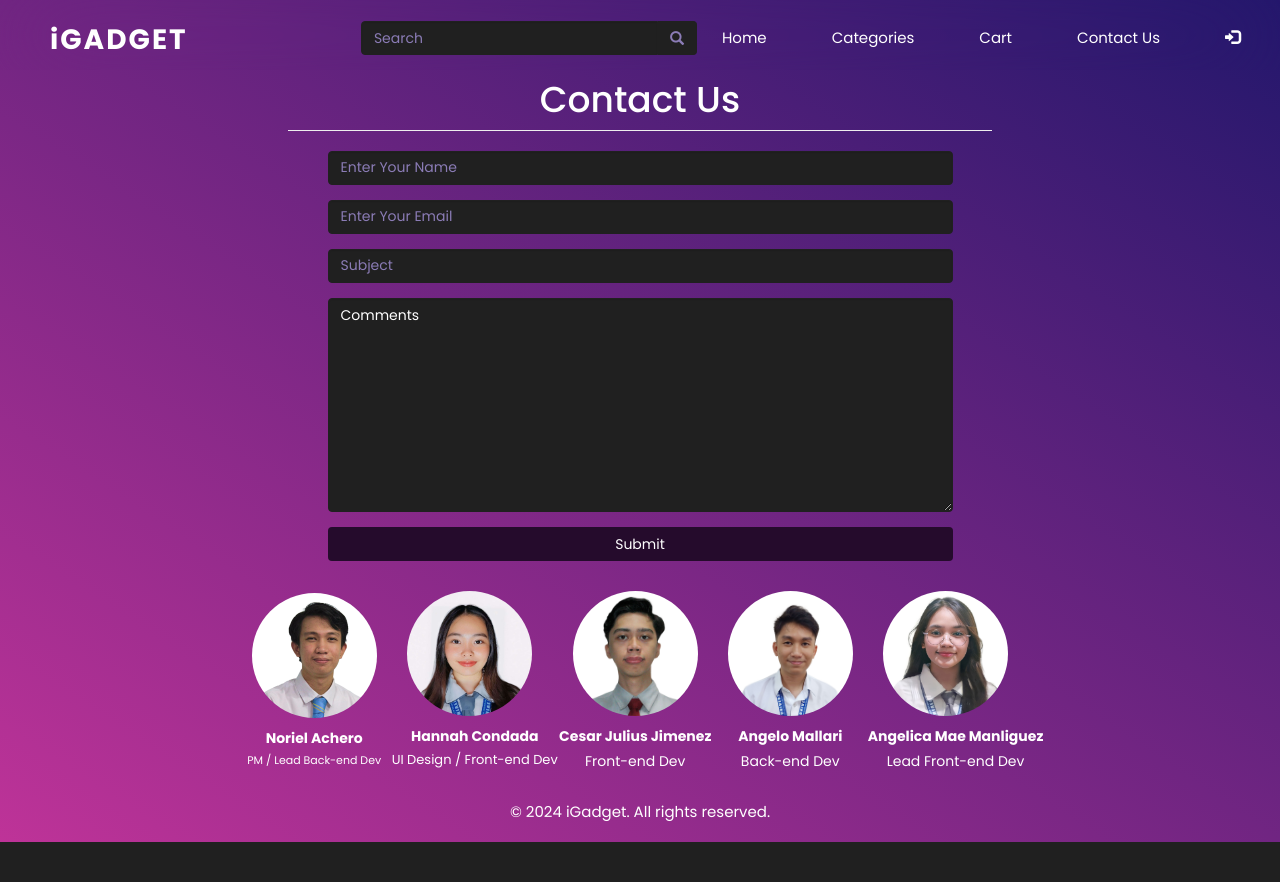
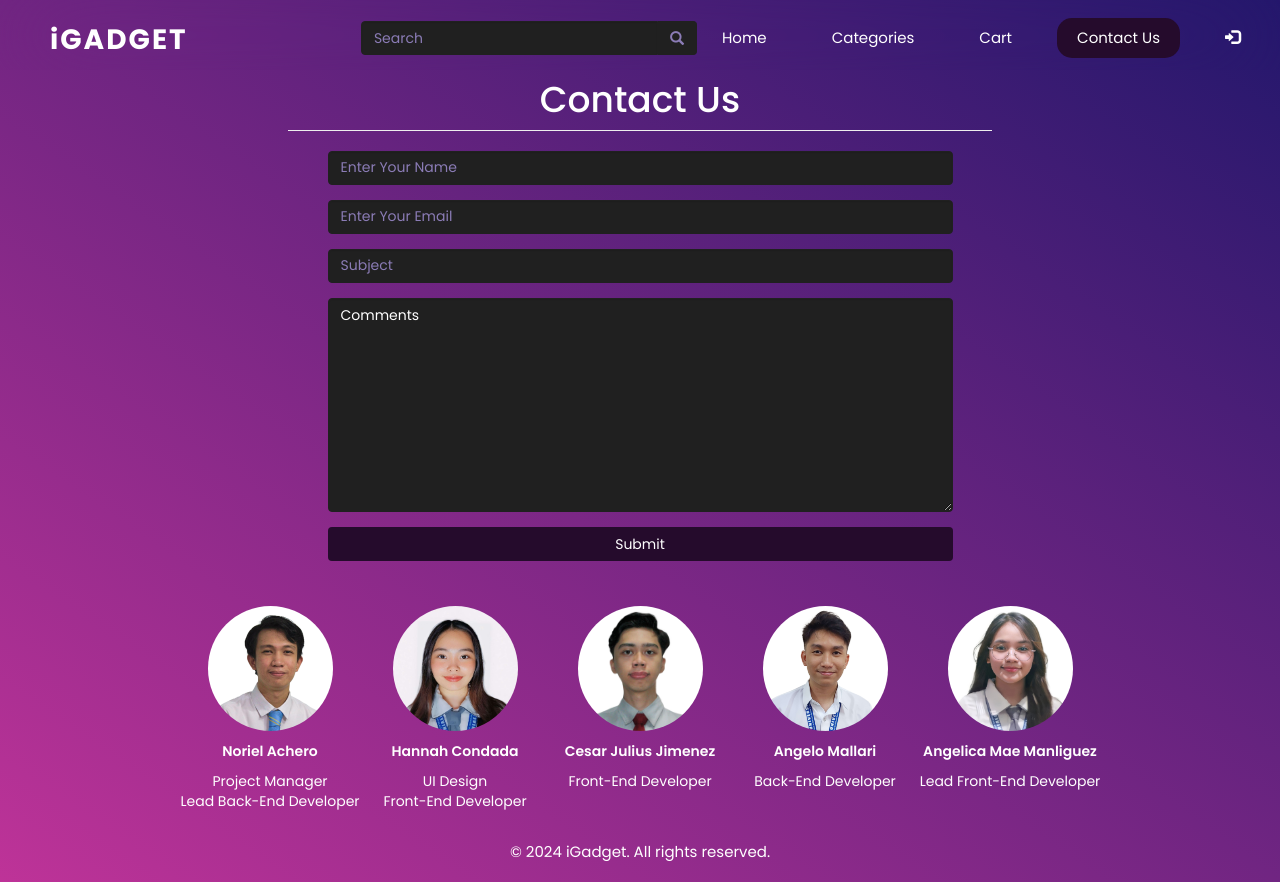
Before and after one commit to NorielAchero/IGADGET, a PHP site: page /contact.php in a window 1280 px wide. Before the commit the page ends 842 px from the top, so only its background shows below. Run offline with PHP 8.4, Linux system fonts and the light colour scheme.

Commit message:
aneligna 2

```diff
--- a/cart.php
+++ b/cart.php
@@ -34,7 +34,7 @@
                 <ul class="nav navbar-nav navbar-right">
                 <li><a href="index.php">Home</a></li>
                 <li><a href="category.php">Categories</a></li>
-                <li><a href="cart.php">Cart</a></li>
+                <li><a href="cart.php" class="active">Cart</a></li>
                 <li><a href="contact.php">Contact Us</a></li>
                 <li><a href="admin/index.php"><span class="glyphicon glyphicon-log-in"></span></a></li>
                 </ul>
--- a/category.php
+++ b/category.php
@@ -28,7 +28,7 @@
             <div class="collapse navbar-collapse" id="mynavbar">
                 <ul class="nav navbar-nav navbar-right">
                 <li><a href="index.php">Home</a></li>
-                <li><a href="category.php">Categories</a></li>
+                <li><a href="category.php" class="active">Categories</a></li>
                 <li><a href="cart.php">Cart</a></li>
                 <li><a href="contact.php">Contact Us</a></li>
                 <li><a href="admin/index.php"><span class="glyphicon glyphicon-log-in"></span></a></li>
@@ -49,7 +49,7 @@
             <div class="container-fluid">
                 <div id="navbar-category">
                     <ul class="nav navbar-nav">
-                        <li><a href="category.php">Mobile Phone</a></li>
+                        <li><a href="category.php" class="active">Mobile Phone</a></li>
                         <li><a href="pc.php">PC</a></li>
                         <li><a href="laptop.php">Laptop</a></li>
                         <li><a href="console.php">Consoles</a></li>
--- a/contact.php
+++ b/contact.php
@@ -30,7 +30,7 @@
                 <li><a href="index.php">Home</a></li>
                 <li><a href="category.php">Categories</a></li>
                 <li><a href="cart.php">Cart</a></li>
-                <li><a href="contact.php">Contact Us</a></li>
+                <li><a href="contact.php" class="active">Contact Us</a></li>
                 <li><a href="admin/index.php"><span class="glyphicon glyphicon-log-in"></span></a></li>
                 </ul>
 
@@ -74,30 +74,40 @@
         </div>
 
         <div class="container animate__animated animate__fadeInUp" style="animation-delay: 0.2s;" id="members">
-            <div class="person" id="person-div">
+            <div class="person">
                 <img src="image/noy.png" alt="noy">
-                <p style = "font-weight: bold;">Noriel Achero</p>
-                <p style = "font-size: 11px;">PM / Lead Back-end Dev</p>
+                <div class="caption">
+                    <p class="name">Noriel Achero</p>
+                    <p>Project Manager <br> Lead Back-End Developer</p>
+                </div>
             </div>
             <div class="person">
                 <img src="image/hana.jpg" alt="noy">
-                <p style = "font-weight: bold;">Hannah Condada</p>
-                <p style = "font-size: small;">UI Design / Front-end Dev</p>
+                <div class="caption">
+                    <p class="name">Hannah Condada</p>
+                    <p>UI Design <br> Front-End Developer</p>
+                </div>
             </div>
             <div class="person">
                 <img src="image/cesar.jpg" alt="noy">
-                <p style = "font-weight: bold;">Cesar Julius Jimenez</p>
-                <p>Front-end Dev</p>
+                <div class="caption">
+                    <p class="name">Cesar Julius Jimenez</p>
+                    <p>Front-End Developer</p>
+                </div>
             </div>
             <div class="person">
                 <img src="image/gelo.png" alt="noy">
-                <p style = "font-weight: bold;">Angelo Mallari</p>
-                <p>Back-end Dev</p>
+                <div class="caption">
+                    <p class="name">Angelo Mallari</p>
+                    <p>Back-End Developer</p>
+                </div>
             </div>
             <div class="person">
                 <img src="image/angel.jpg" alt="noy">
-                <p style = "font-weight: bold;">Angelica Mae Manliguez</p>
-                <p>Lead Front-end Dev</p>
+                <div class="caption">
+                    <p class="name">Angelica Mae Manliguez</p>
+                    <p>Lead Front-End Developer</p>
+                </div>
             </div>
         </div>
 	</section>
--- a/css/contact.css
+++ b/css/contact.css
@@ -24,7 +24,7 @@
 #members{
     display: flex;
     flex-wrap: wrap;
-    align-items: center;
+    align-items: flex-start;
     justify-content: center;
 }
 
@@ -32,10 +32,14 @@
     max-width: 125px;
     height: auto;
     border-radius: 50%;
-    margin: 15px;
+    margin: 30px;
 }
 
-#members p{
+.caption{
     text-align: center;
-    margin-top: -5px;
 }
+
+.caption .name{
+    font-weight: 550;
+    margin-top: -20px;
+}
--- a/css/navbar.css
+++ b/css/navbar.css
@@ -78,13 +78,10 @@ body{
     border-radius: 15px;
 }
 
-#mynavbar ul li.active a {
+.active{
     background-color: #250b2c;
-    color: #000;
     border-radius: 15px;
 }
-
-
 
 footer{
     padding-top: 10px;
--- a/index.php
+++ b/index.php
@@ -28,7 +28,7 @@
 
         <div class="collapse navbar-collapse" id="mynavbar">
         <ul class="nav navbar-nav navbar-right">
-                <li><a href="index.php">Home</a></li>
+                <li><a href="index.php" class="active">Home</a></li>
                 <li><a href="category.php">Categories</a></li>
                 <li><a href="cart.php">Cart</a></li>
                 <li><a href="contact.php">Contact Us</a></li>
--- a/laptop.php
+++ b/laptop.php
@@ -51,7 +51,7 @@
                     <ul class="nav navbar-nav">
                         <li><a href="category.php">Mobile Phone</a></li>
                         <li><a href="pc.php">PC</a></li>
-                        <li><a href="laptop.php">Laptop</a></li>
+                        <li><a href="laptop.php" class="active">Laptop</a></li>
                         <li><a href="console.php">Consoles</a></li>
                         <li><a href="tablet.php">Tablet</a></li>
                     </ul>
@@ -90,6 +90,7 @@ function printProducts(){
             $formattedPrice = '₱' . number_format($row['price'], 2);
 
             echo"
+            <a href='product.php?id=" . $row['id'] . "'>
                 <div class='col-md-4 animate__animated animate__fadeInUp' style='animation-delay: 0.2s;'>
                     <div class='thumbnail'>
                         <img src='admin/uploads/" . $row['image'] . "'>
@@ -100,6 +101,7 @@ function printProducts(){
                         </div>
                     </div>
                 </div>
+            </a>
             ";
         }
     } else {
```
Also changed, not shown: console.php (+6 -4 lines), css/category.css (+10 -0 lines), pc.php (+11 -9 lines), tablet.php (+6 -4 lines), image/gelo.png. Lines whose indentation alone changed are shown as unchanged.
